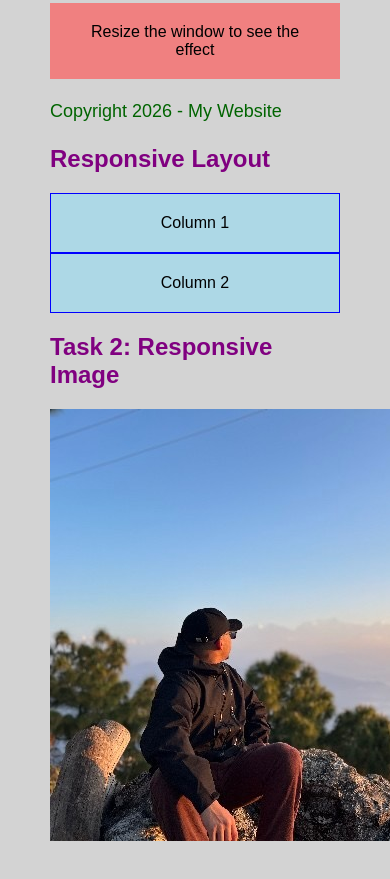
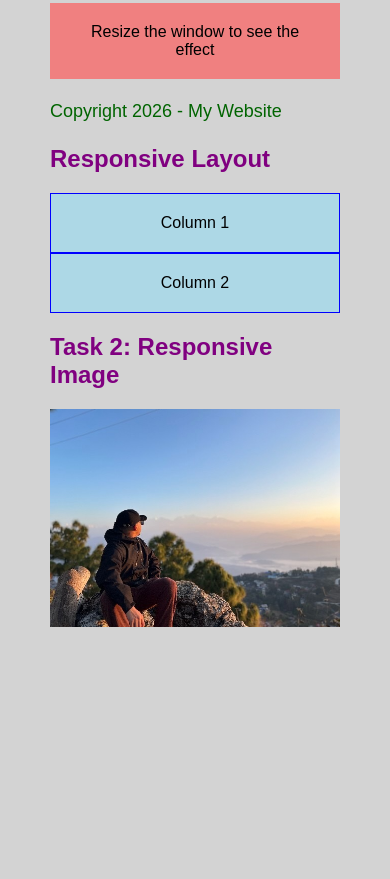
Before and after one commit to Shuvamss/website_dev_course_autumn_2026, a plain HTML site: page WS05/index.html in a window 390 px wide. Shown: the part 4280-5159 px from the top of the page. After the commit the page ends 4961 px from the top, so only its background shows below. Drawn offline with Linux system fonts and the light colour scheme.

Commit message:
Added responsive image css

```diff
--- a/WS05/styles.css
+++ b/WS05/styles.css
@@ -194,3 +194,7 @@ input[type="submit"] {
         flex: 0 0 100%;
     }
 }
+.responsive-image {
+    max-width: 100%;
+    height: auto;
+}
```
